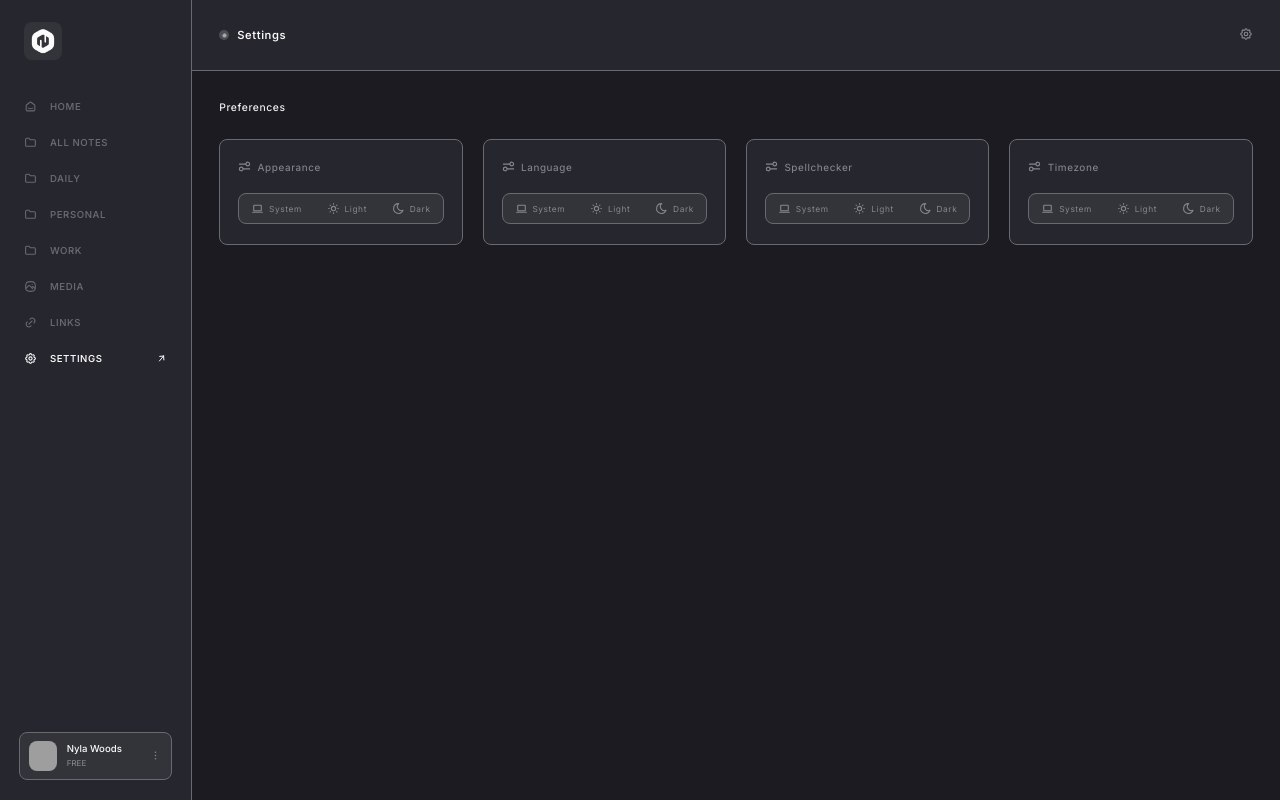
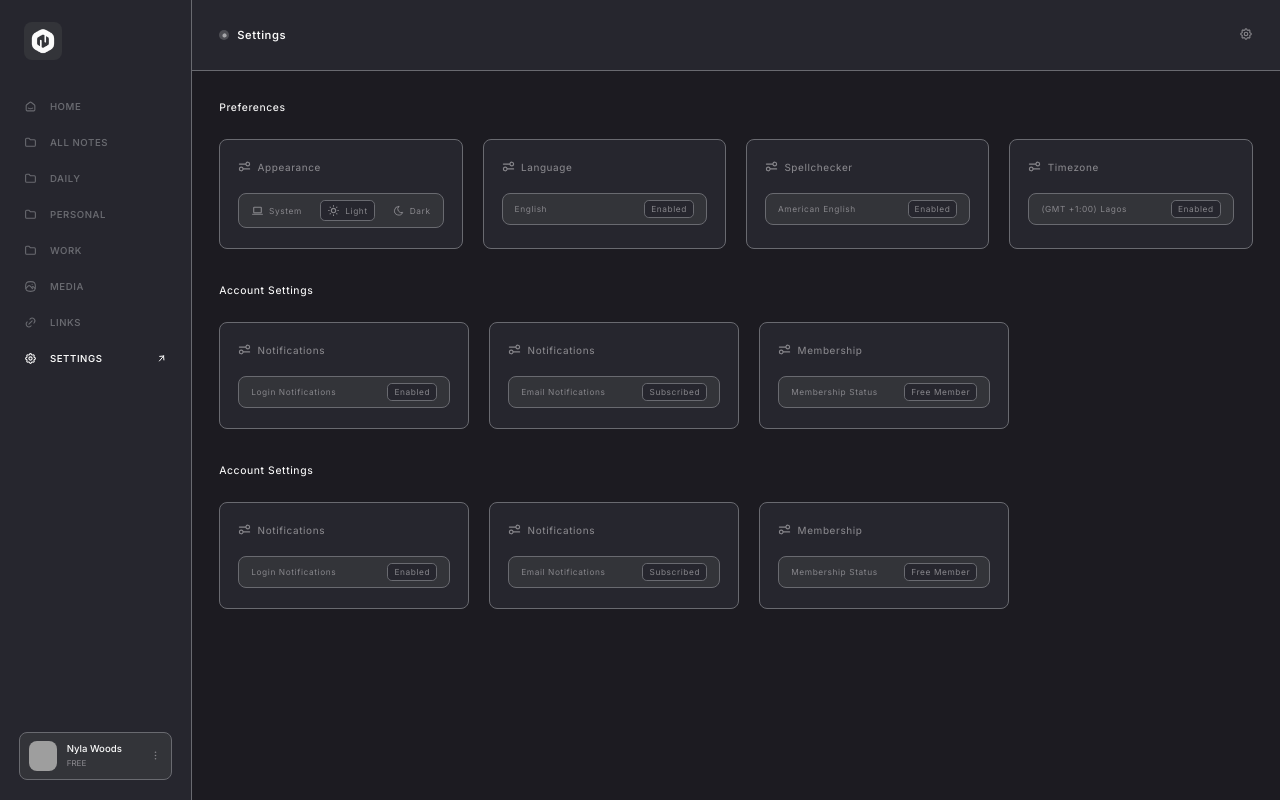
Before and after one commit to globaltechgirl/noted, a React (Vite) app: page / in a window 1280 px wide. Both pictures are taken after a click on the item "SETTINGS". Built offline with nearby package versions, Linux system fonts and the light colour scheme; grey boxes are pictures that could not be loaded.

Commit message:
noted (note app)

```diff
--- a/src/components/Settings/Settings/Setting.css
+++ b/src/components/Settings/Settings/Setting.css
@@ -127,7 +127,7 @@
 .settings-details-left {
   font-weight: 450;
   font-size: 0.62rem;
-   display: flex;
+  display: flex;
   gap: 0.4rem;
   align-items: center;
 }
@@ -148,19 +148,35 @@
   background-color: var(--color-surface-primary);
   border-radius: 0.5rem;
   border: 0.5px solid var(--color-border);
-  padding: 8px 12px;
+  padding: 6px 12px;
+
+.settings-details-language {
+  padding: 7.5px 12px;
 }
 
 .settings-right {
   display: flex;
+  align-items: center;
   gap: 0.3rem;
-  align-items: center;
 }
 
 .settings-right-svg {
   width: 13px;
   height: 13px;
   color: var(--color-surface-accent);
+}
+
+.settings-dark-svg {
+  width: 11.5px;
+  height: 11.5px;
+}
+
+.settings-options {
+  background-color: var(--color-sidebar-bg);
+  border: 0.5px solid var(--color-border);
+  border-radius: 0.3rem;
+  padding: 3px 6px;
+  cursor: pointer;
 }
 
 @media (max-width: 768px) {
--- a/src/components/Settings/Settings/Setting.jsx
+++ b/src/components/Settings/Settings/Setting.jsx
@@ -89,19 +89,19 @@ function Settings() {
                                         <p>Appearance</p>
                                     </div>
 
-                                    <div className="settings-details-right">
+                                    <div className="settings-details-right settings-details-appearance">
                                         <div className="settings-right">
                                             <svg xmlns="http://www.w3.org/2000/svg" className="settings-right-svg" viewBox="0 0 24 24"><path fill="none" stroke="currentColor" stroke-linecap="round" stroke-linejoin="round" stroke-width="2" d="M3 19h18M5 7a1 1 0 0 1 1-1h12a1 1 0 0 1 1 1v8a1 1 0 0 1-1 1H6a1 1 0 0 1-1-1z"/></svg>
                                             <p>System</p>
                                         </div>
 
-                                        <div className="settings-right">
+                                        <div className="settings-right settings-options">
                                             <svg xmlns="http://www.w3.org/2000/svg" className="settings-right-svg" viewBox="0 0 24 24"><path fill="none" stroke="currentColor" stroke-linecap="round" stroke-linejoin="round" stroke-width="2" d="M8 12a4 4 0 1 0 8 0a4 4 0 1 0-8 0m-5 0h1m8-9v1m8 8h1m-9 8v1M5.6 5.6l.7.7m12.1-.7l-.7.7m0 11.4l.7.7m-12.1-.7l-.7.7"/></svg>
                                             <p>Light</p>
                                         </div>
 
                                         <div className="settings-right">
-                                            <svg xmlns="http://www.w3.org/2000/svg" className="settings-right-svg" viewBox="0 0 24 24"><path fill="none" stroke="currentColor" stroke-linecap="round" stroke-linejoin="round" stroke-width="2" d="M12 3h.393a7.5 7.5 0 0 0 7.92 12.446A9 9 0 1 1 12 2.992z"/></svg>
+                                            <svg xmlns="http://www.w3.org/2000/svg" className="settings-right-svg settings-dark-svg" viewBox="0 0 24 24"><path fill="none" stroke="currentColor" stroke-linecap="round" stroke-linejoin="round" stroke-width="2" d="M12 3h.393a7.5 7.5 0 0 0 7.92 12.446A9 9 0 1 1 12 2.992z"/></svg>
                                             <p>Dark</p>
                                         </div>
                                     </div>
@@ -113,20 +113,13 @@ function Settings() {
                                         <p>Language</p>
                                     </div>
 
-                                    <div className="settings-details-right">
+                                    <div className="settings-details-right settings-details-language">
                                         <div className="settings-right">
-                                            <svg xmlns="http://www.w3.org/2000/svg" className="settings-right-svg" viewBox="0 0 24 24"><path fill="none" stroke="currentColor" stroke-linecap="round" stroke-linejoin="round" stroke-width="2" d="M3 19h18M5 7a1 1 0 0 1 1-1h12a1 1 0 0 1 1 1v8a1 1 0 0 1-1 1H6a1 1 0 0 1-1-1z"/></svg>
-                                            <p>System</p>
+                                            <p>English</p>
                                         </div>
 
-                                        <div className="settings-right">
-                                            <svg xmlns="http://www.w3.org/2000/svg" className="settings-right-svg" viewBox="0 0 24 24"><path fill="none" stroke="currentColor" stroke-linecap="round" stroke-linejoin="round" stroke-width="2" d="M8 12a4 4 0 1 0 8 0a4 4 0 1 0-8 0m-5 0h1m8-9v1m8 8h1m-9 8v1M5.6 5.6l.7.7m12.1-.7l-.7.7m0 11.4l.7.7m-12.1-.7l-.7.7"/></svg>
-                                            <p>Light</p>
-                                        </div>
-
-                                        <div className="settings-right">
-                                            <svg xmlns="http://www.w3.org/2000/svg" className="settings-right-svg" viewBox="0 0 24 24"><path fill="none" stroke="currentColor" stroke-linecap="round" stroke-linejoin="round" stroke-width="2" d="M12 3h.393a7.5 7.5 0 0 0 7.92 12.446A9 9 0 1 1 12 2.992z"/></svg>
-                                            <p>Dark</p>
+                                        <div className="settings-right settings-options">
+                                            <p>Enabled</p>
                                         </div>
                                     </div>
                                 </div>
@@ -137,20 +130,13 @@ function Settings() {
                                         <p>Spellchecker</p>
                                     </div>
 
-                                    <div className="settings-details-right">
+                                    <div className="settings-details-right settings-details-language">
                                         <div className="settings-right">
-                                            <svg xmlns="http://www.w3.org/2000/svg" className="settings-right-svg" viewBox="0 0 24 24"><path fill="none" stroke="currentColor" stroke-linecap="round" stroke-linejoin="round" stroke-width="2" d="M3 19h18M5 7a1 1 0 0 1 1-1h12a1 1 0 0 1 1 1v8a1 1 0 0 1-1 1H6a1 1 0 0 1-1-1z"/></svg>
-                                            <p>System</p>
+                                            <p>American English</p>
                                         </div>
 
-                                        <div className="settings-right">
-                                            <svg xmlns="http://www.w3.org/2000/svg" className="settings-right-svg" viewBox="0 0 24 24"><path fill="none" stroke="currentColor" stroke-linecap="round" stroke-linejoin="round" stroke-width="2" d="M8 12a4 4 0 1 0 8 0a4 4 0 1 0-8 0m-5 0h1m8-9v1m8 8h1m-9 8v1M5.6 5.6l.7.7m12.1-.7l-.7.7m0 11.4l.7.7m-12.1-.7l-.7.7"/></svg>
-                                            <p>Light</p>
-                                        </div>
-
-                                        <div className="settings-right">
-                                            <svg xmlns="http://www.w3.org/2000/svg" className="settings-right-svg" viewBox="0 0 24 24"><path fill="none" stroke="currentColor" stroke-linecap="round" stroke-linejoin="round" stroke-width="2" d="M12 3h.393a7.5 7.5 0 0 0 7.92 12.446A9 9 0 1 1 12 2.992z"/></svg>
-                                            <p>Dark</p>
+                                        <div className="settings-right settings-options">
+                                            <p>Enabled</p>
                                         </div>
                                     </div>
                                 </div>
@@ -161,20 +147,135 @@ function Settings() {
                                         <p>Timezone</p>
                                     </div>
 
-                                    <div className="settings-details-right">
+                                    <div className="settings-details-right settings-details-timezone">
                                         <div className="settings-right">
-                                            <svg xmlns="http://www.w3.org/2000/svg" className="settings-right-svg" viewBox="0 0 24 24"><path fill="none" stroke="currentColor" stroke-linecap="round" stroke-linejoin="round" stroke-width="2" d="M3 19h18M5 7a1 1 0 0 1 1-1h12a1 1 0 0 1 1 1v8a1 1 0 0 1-1 1H6a1 1 0 0 1-1-1z"/></svg>
-                                            <p>System</p>
+                                            <p>(GMT +1:00) Lagos</p>
                                         </div>
 
+                                        <div className="settings-right settings-options">
+                                            <p>Enabled</p>
+                                        </div>
+                                    </div>
+                                </div>
+                            </div>
+                        </div>
+
+                        <div className="settings">
+                            <div className="settings-headers">
+                                <p className="settings-headers-text">
+                                    Account Settings
+                                </p>
+                            </div>
+
+                            <div className="settings-details-wrapper">
+                                <div className="settings-details">
+                                    <div className="settings-details-left">
+                                        <svg xmlns="http://www.w3.org/2000/svg" className="settings-left-svg" viewBox="0 0 16 16"><path fill="currentColor" fill-rule="evenodd" d="M12 6.5a1.5 1.5 0 1 0 0-3a1.5 1.5 0 0 0 0 3M12 8a3 3 0 1 0-2.905-3.75H1.75a.75.75 0 0 0 0 1.5h7.345A3 3 0 0 0 12 8m-6.5 3a1.5 1.5 0 1 1-3 0a1.5 1.5 0 0 1 3 0m1.405.75A3.001 3.001 0 0 1 1 11a3 3 0 0 1 5.905-.75h7.345a.75.75 0 0 1 0 1.5z" clip-rule="evenodd"/></svg>
+                                        <p>Notifications</p>
+                                    </div>
+
+                                    <div className="settings-details-right settings-details-language">
                                         <div className="settings-right">
-                                            <svg xmlns="http://www.w3.org/2000/svg" className="settings-right-svg" viewBox="0 0 24 24"><path fill="none" stroke="currentColor" stroke-linecap="round" stroke-linejoin="round" stroke-width="2" d="M8 12a4 4 0 1 0 8 0a4 4 0 1 0-8 0m-5 0h1m8-9v1m8 8h1m-9 8v1M5.6 5.6l.7.7m12.1-.7l-.7.7m0 11.4l.7.7m-12.1-.7l-.7.7"/></svg>
-                                            <p>Light</p>
+                                            <p>Login Notifications</p>
                                         </div>
 
+                                        <div className="settings-right settings-options">
+                                            <p>Enabled</p>
+                                        </div>
+                                    </div>
+                                </div>
+
+                                <div className="settings-details">
+                                    <div className="settings-details-left">
+                                        <svg xmlns="http://www.w3.org/2000/svg" className="settings-left-svg" viewBox="0 0 16 16"><path fill="currentColor" fill-rule="evenodd" d="M12 6.5a1.5 1.5 0 1 0 0-3a1.5 1.5 0 0 0 0 3M12 8a3 3 0 1 0-2.905-3.75H1.75a.75.75 0 0 0 0 1.5h7.345A3 3 0 0 0 12 8m-6.5 3a1.5 1.5 0 1 1-3 0a1.5 1.5 0 0 1 3 0m1.405.75A3.001 3.001 0 0 1 1 11a3 3 0 0 1 5.905-.75h7.345a.75.75 0 0 1 0 1.5z" clip-rule="evenodd"/></svg>
+                                        <p>Notifications</p>
+                                    </div>
+
+                                    <div className="settings-details-right settings-details-language">
                                         <div className="settings-right">
-                                            <svg xmlns="http://www.w3.org/2000/svg" className="settings-right-svg" viewBox="0 0 24 24"><path fill="none" stroke="currentColor" stroke-linecap="round" stroke-linejoin="round" stroke-width="2" d="M12 3h.393a7.5 7.5 0 0 0 7.92 12.446A9 9 0 1 1 12 2.992z"/></svg>
-                                            <p>Dark</p>
+                                            <p>Email Notifications</p>
+                                        </div>
+
+                                        <div className="settings-right settings-options">
+                                            <p>Subscribed</p>
+                                        </div>
+                                    </div>
+                                </div>
+
+                                <div className="settings-details">
+                                    <div className="settings-details-left">
+                                        <svg xmlns="http://www.w3.org/2000/svg" className="settings-left-svg" viewBox="0 0 16 16"><path fill="currentColor" fill-rule="evenodd" d="M12 6.5a1.5 1.5 0 1 0 0-3a1.5 1.5 0 0 0 0 3M12 8a3 3 0 1 0-2.905-3.75H1.75a.75.75 0 0 0 0 1.5h7.345A3 3 0 0 0 12 8m-6.5 3a1.5 1.5 0 1 1-3 0a1.5 1.5 0 0 1 3 0m1.405.75A3.001 3.001 0 0 1 1 11a3 3 0 0 1 5.905-.75h7.345a.75.75 0 0 1 0 1.5z" clip-rule="evenodd"/></svg>
+                                        <p>Membership</p>
+                                    </div>
+
+                                    <div className="settings-details-right settings-details-language">
+                                        <div className="settings-right">
+                                            <p>Membership Status</p>
+                                        </div>
+
+                                        <div className="settings-right settings-options">
+                                            <p>Free Member</p>
+                                        </div>
+                                    </div>
+                                </div>
+                            </div>
+                        </div>
+
+                        <div className="settings">
+                            <div className="settings-headers">
+                                <p className="settings-headers-text">
+                                    Account Settings
+                                </p>
+                            </div>
+
+                            <div className="settings-details-wrapper">
+                                <div className="settings-details">
+                                    <div className="settings-details-left">
+                                        <svg xmlns="http://www.w3.org/2000/svg" className="settings-left-svg" viewBox="0 0 16 16"><path fill="currentColor" fill-rule="evenodd" d="M12 6.5a1.5 1.5 0 1 0 0-3a1.5 1.5 0 0 0 0 3M12 8a3 3 0 1 0-2.905-3.75H1.75a.75.75 0 0 0 0 1.5h7.345A3 3 0 0 0 12 8m-6.5 3a1.5 1.5 0 1 1-3 0a1.5 1.5 0 0 1 3 0m1.405.75A3.001 3.001 0 0 1 1 11a3 3 0 0 1 5.905-.75h7.345a.75.75 0 0 1 0 1.5z" clip-rule="evenodd"/></svg>
+                                        <p>Notifications</p>
+                                    </div>
+
+                                    <div className="settings-details-right settings-details-language">
+                                        <div className="settings-right">
+                                            <p>Login Notifications</p>
+                                        </div>
+
+                                        <div className="settings-right settings-options">
+                                            <p>Enabled</p>
+                                        </div>
+                                    </div>
+                                </div>
+
+                                <div className="settings-details">
+                                    <div className="settings-details-left">
+                                        <svg xmlns="http://www.w3.org/2000/svg" className="settings-left-svg" viewBox="0 0 16 16"><path fill="currentColor" fill-rule="evenodd" d="M12 6.5a1.5 1.5 0 1 0 0-3a1.5 1.5 0 0 0 0 3M12 8a3 3 0 1 0-2.905-3.75H1.75a.75.75 0 0 0 0 1.5h7.345A3 3 0 0 0 12 8m-6.5 3a1.5 1.5 0 1 1-3 0a1.5 1.5 0 0 1 3 0m1.405.75A3.001 3.001 0 0 1 1 11a3 3 0 0 1 5.905-.75h7.345a.75.75 0 0 1 0 1.5z" clip-rule="evenodd"/></svg>
+                                        <p>Notifications</p>
+                                    </div>
+
+                                    <div className="settings-details-right settings-details-language">
+                                        <div className="settings-right">
+                                            <p>Email Notifications</p>
+                                        </div>
+
+                                        <div className="settings-right settings-options">
+                                            <p>Subscribed</p>
+                                        </div>
+                                    </div>
+                                </div>
+
+                                <div className="settings-details">
+                                    <div className="settings-details-left">
+                                        <svg xmlns="http://www.w3.org/2000/svg" className="settings-left-svg" viewBox="0 0 16 16"><path fill="currentColor" fill-rule="evenodd" d="M12 6.5a1.5 1.5 0 1 0 0-3a1.5 1.5 0 0 0 0 3M12 8a3 3 0 1 0-2.905-3.75H1.75a.75.75 0 0 0 0 1.5h7.345A3 3 0 0 0 12 8m-6.5 3a1.5 1.5 0 1 1-3 0a1.5 1.5 0 0 1 3 0m1.405.75A3.001 3.001 0 0 1 1 11a3 3 0 0 1 5.905-.75h7.345a.75.75 0 0 1 0 1.5z" clip-rule="evenodd"/></svg>
+                                        <p>Membership</p>
+                                    </div>
+
+                                    <div className="settings-details-right settings-details-language">
+                                        <div className="settings-right">
+                                            <p>Membership Status</p>
+                                        </div>
+
+                                        <div className="settings-right settings-options">
+                                            <p>Free Member</p>
                                         </div>
                                     </div>
                                 </div>
```
